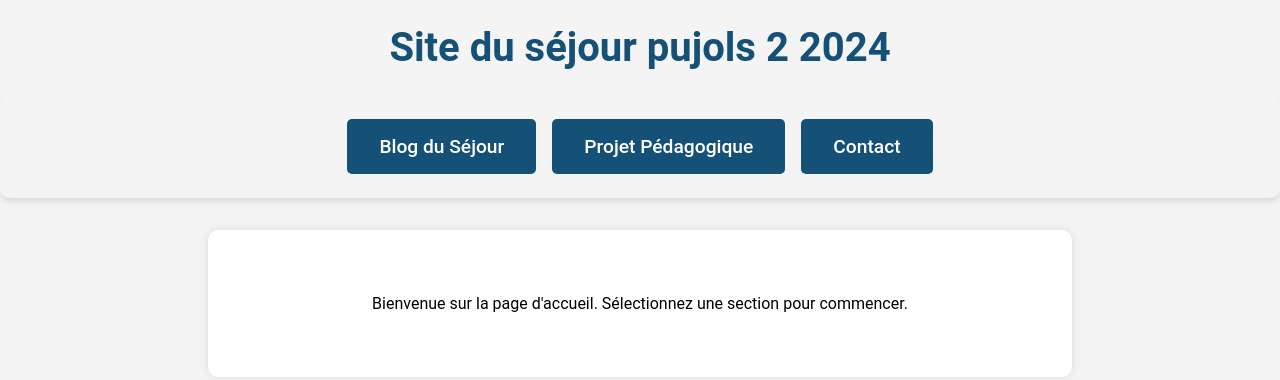
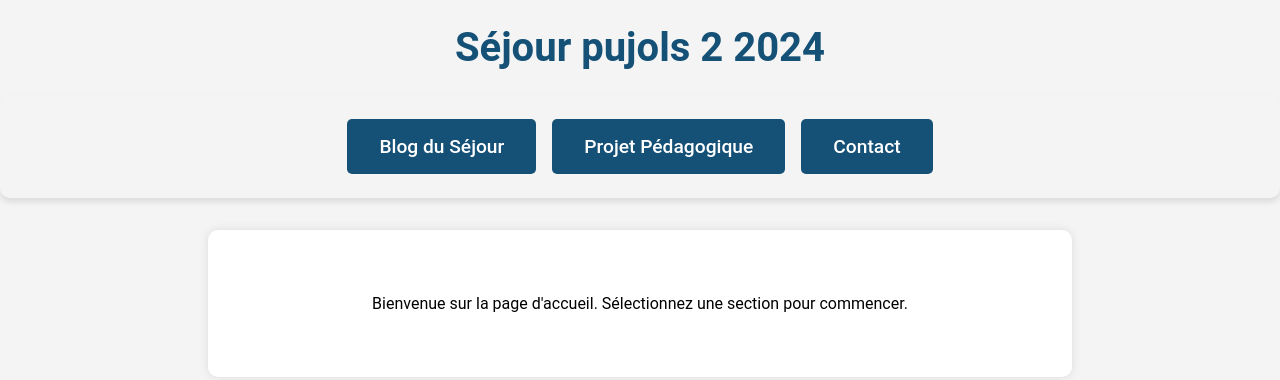
Before and after one commit to pujols2/sejour, a plain HTML site: page index.html in a window 1280 px wide. Drawn offline with Linux system fonts and the light colour scheme.

Commit message:
maj title

```diff
--- a/index.html
+++ b/index.html
@@ -8,7 +8,7 @@
 </head>
 <body>
     <header>
-        Site du séjour pujols 2 2024
+        Séjour pujols 2 2024
     </header>
     <nav>
         <a href="https://www.sejours-ajd.fr/blogs/l27" id="blogBtn">Blog du Séjour</a>
```
